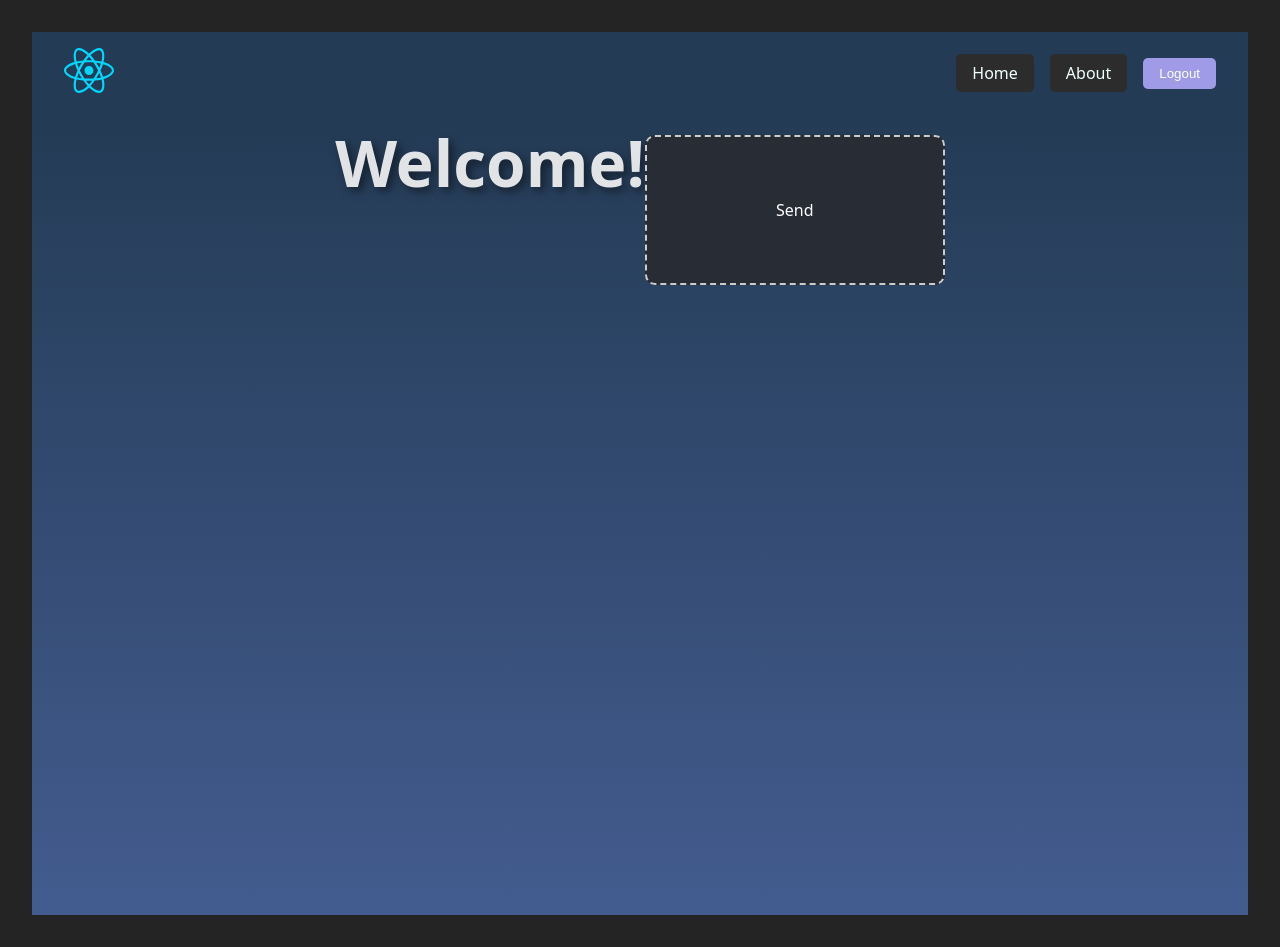
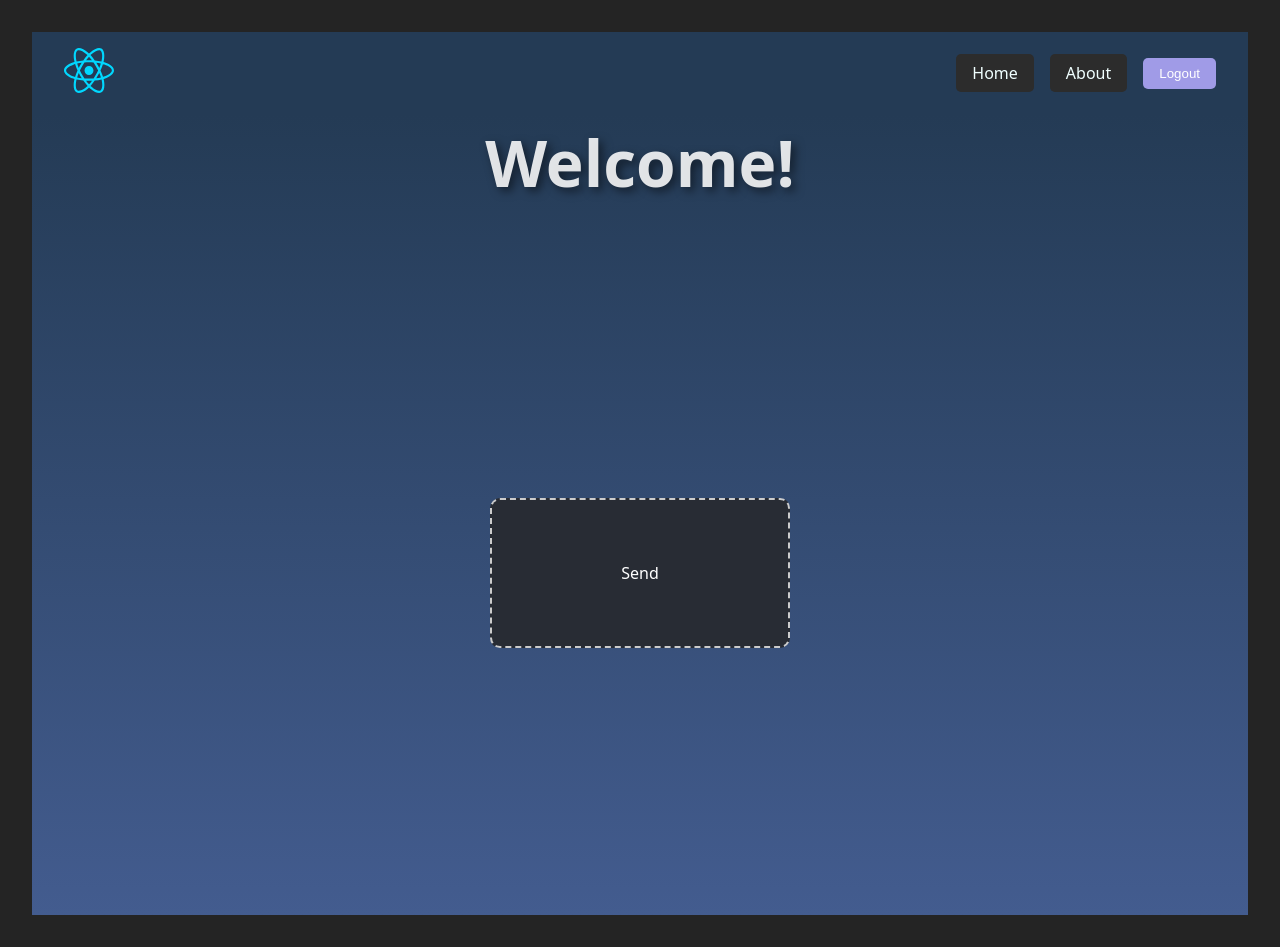
Before and after one commit to raphaelsurmacz/ColorMate, a React (Vite) app: page / in a window 1280 px wide. Built offline with nearby package versions, Linux system fonts and the light colour scheme.

Commit message:
upload.css ajusts

```diff
--- a/src/styles/Main.css
+++ b/src/styles/Main.css
@@ -1,9 +1,9 @@
 .main {
     background: linear-gradient(to bottom, #243B55, #435c8f);
-    display: flex;
+    display: grid;
     align-items: top;
-    justify-content: center;
-    text-align: center;
+    justify-content: top;
+    flex-direction: column;
     height: 100vh;
     margin: 0;
 }
@@ -11,4 +11,6 @@
 .title__body {
     font-size: 4rem;
     text-shadow: 4px 4px 10px rgba(0, 0, 0, 0.5);
+    display: flex;
+    justify-content: center;
 }
```
